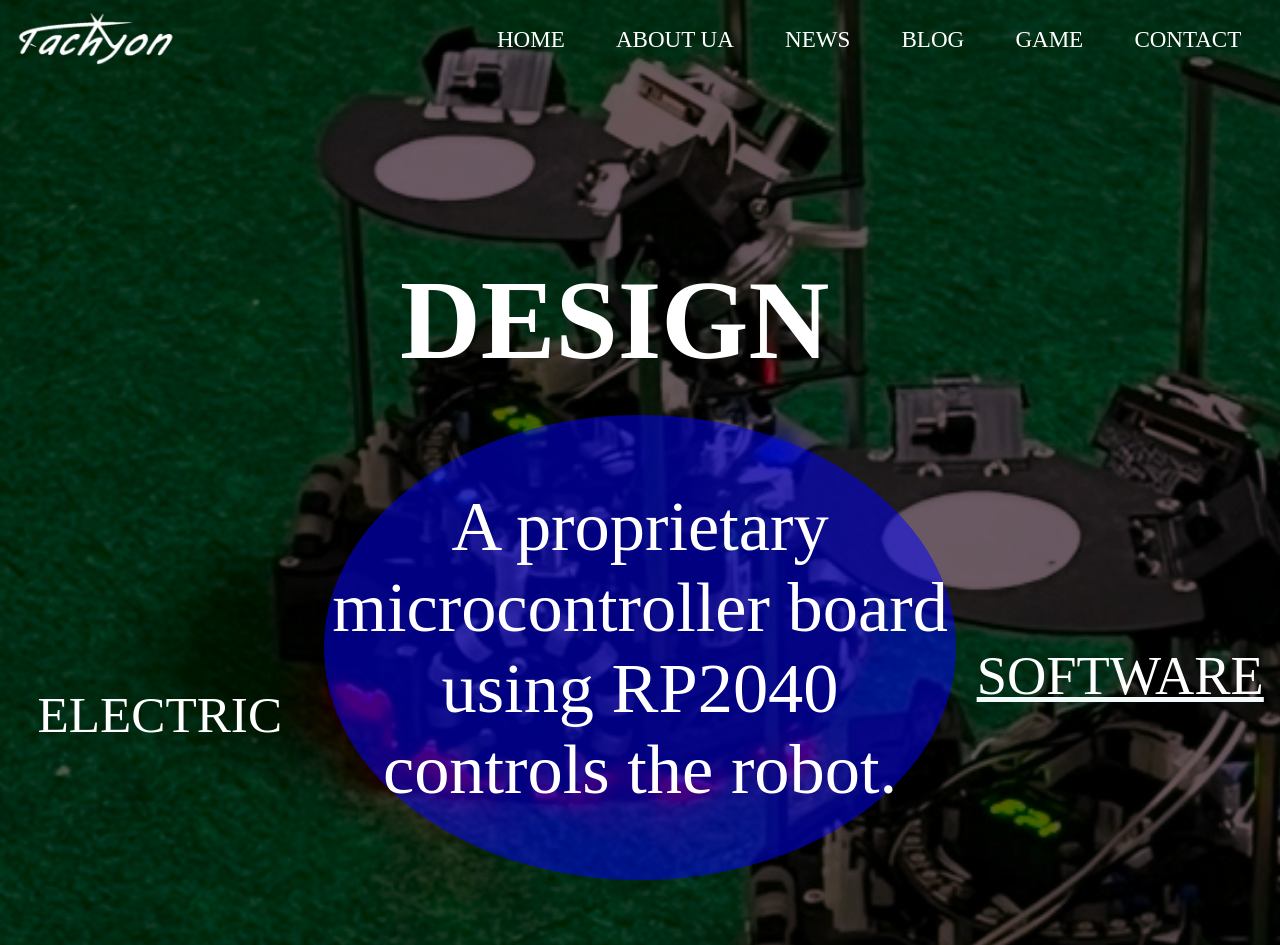
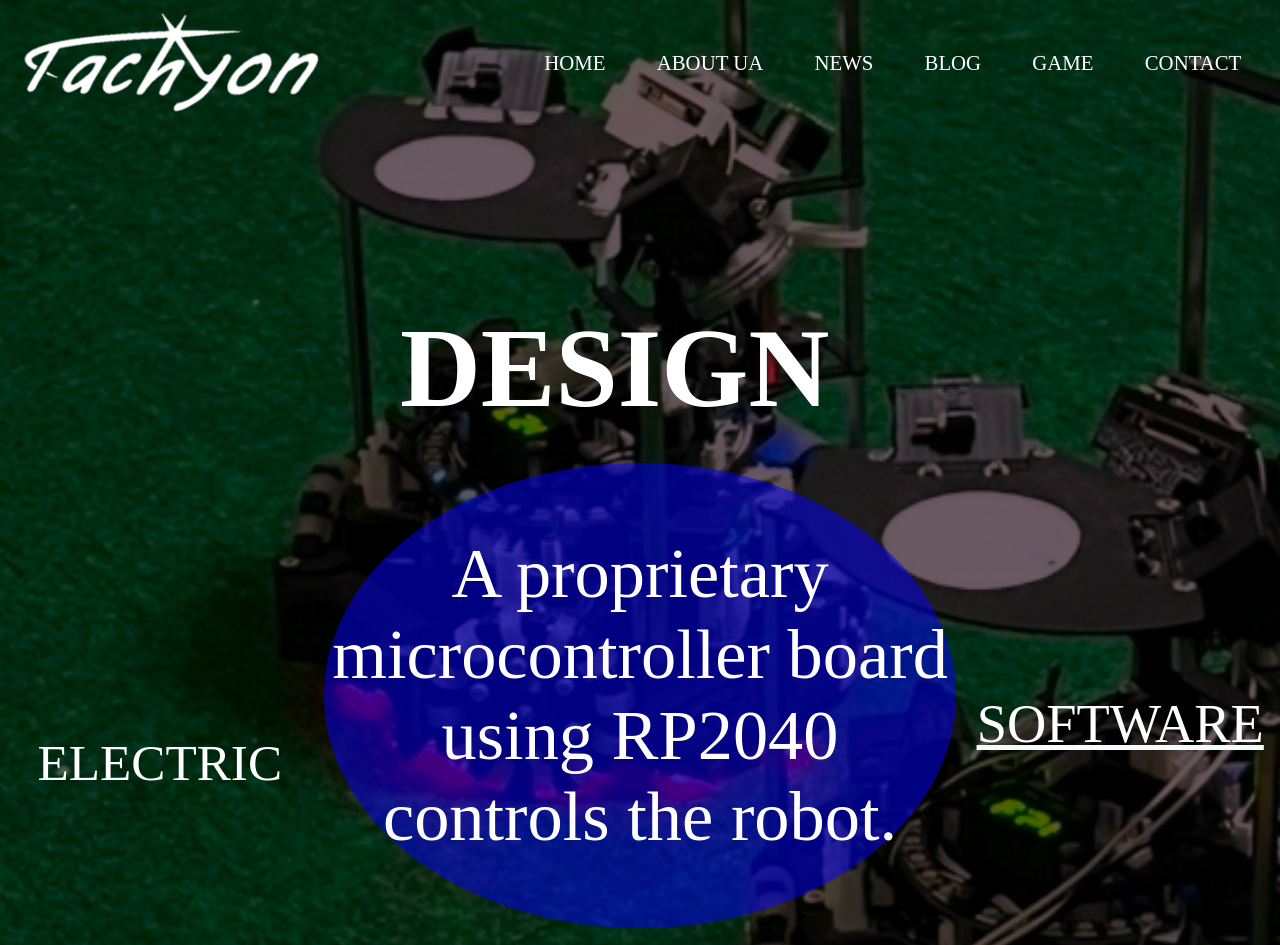
Before and after one commit to TabitoStudio/TachyonRCJ-jp, a plain HTML site: page index.html in a window 1280 px wide. Shown: the top 945 px of the page. Drawn offline with Linux system fonts and the light colour scheme.

Commit message:
fix:ヘッダーの変更

```diff
--- a/styles/style.css
+++ b/styles/style.css
@@ -6,7 +6,7 @@ body {
     background-color: #000000;
 }
 .navbar img{
-    width: 13vw;
+    width: 25vw;
 }
 
 .navbar {
@@ -31,7 +31,7 @@ body {
 .menu a {
     text-decoration: none;
     color: white;
-    font-size: 1.8vw;
+    font-size: 1.3rem;
 }
 
 .menu a:hover {
```
